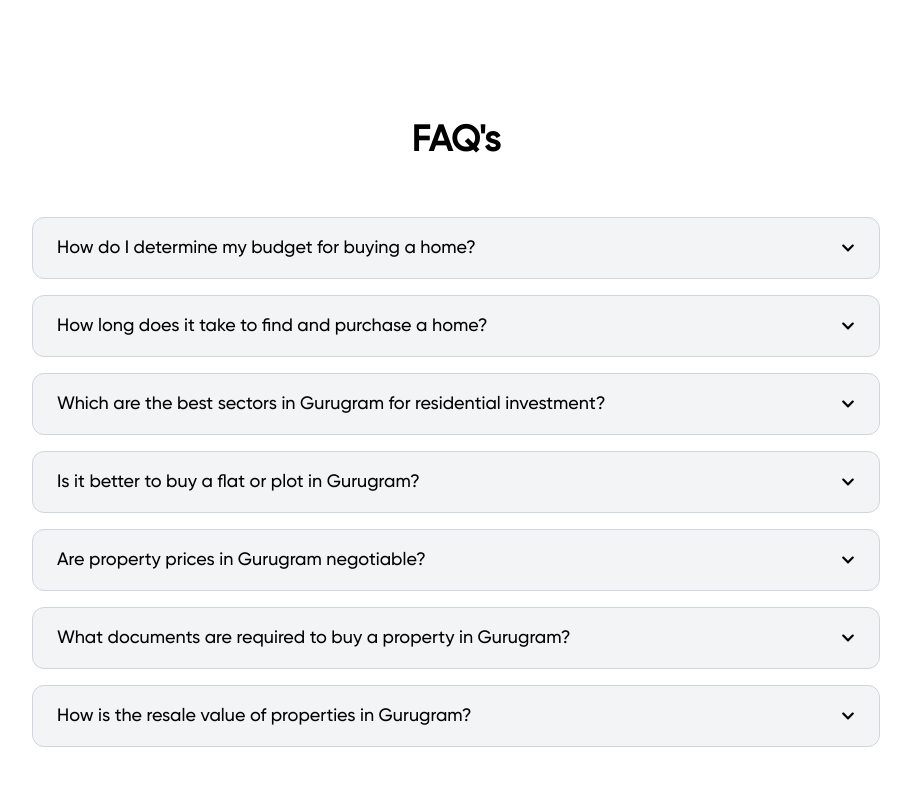
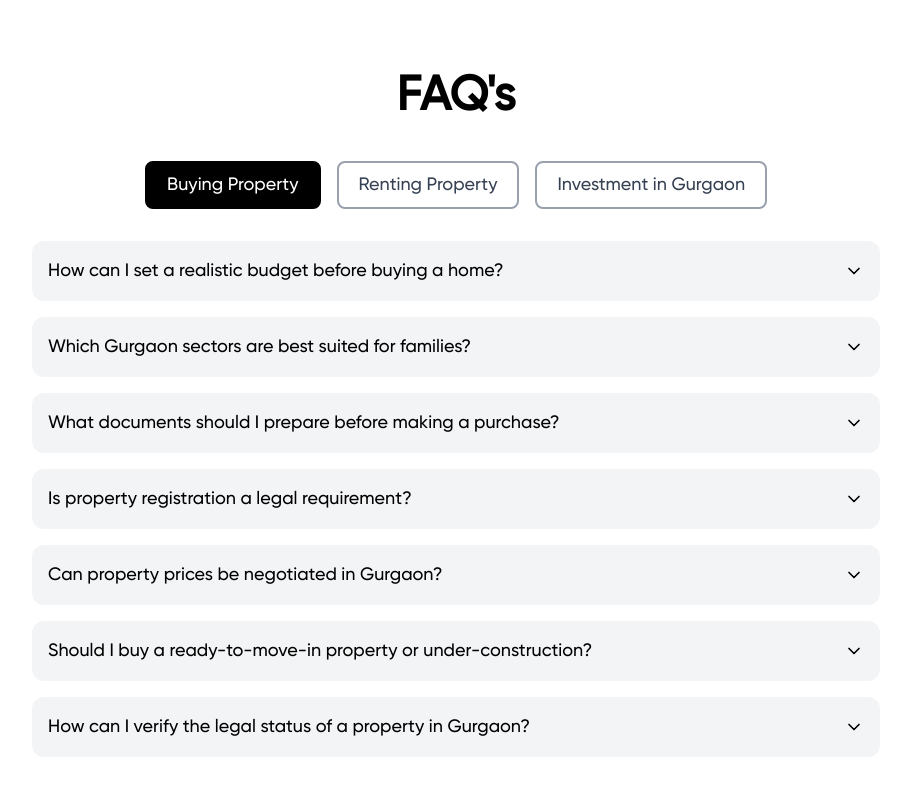
Before and after one commit to anshu0908/EklovyaProperties, a React (Vite) app: page / in a window 1280 px wide. Shown: the part 3220-4020 px from the top of the page, without its empty margins (184-1095 px from the left). Built offline with nearby package versions, Linux system fonts and the light colour scheme.

Commit message:
changed faq page

```diff
--- a/src/Components/FAQ.jsx
+++ b/src/Components/FAQ.jsx
@@ -1,45 +1,129 @@
 import React, { useState } from 'react';
-import { FaChevronDown, FaChevronUp } from 'react-icons/fa';
+import { ChevronDown, ChevronUp } from 'lucide-react';
 
-const generalFAQs = [
+const categories = [
+  { id: 'buy', name: 'Buying Property' },
+  { id: 'rent', name: 'Renting Property' },
+  { id: 'invest', name: 'Investment in Gurgaon' },
+];
+
+const faqData = {
+  buy: [
     {
-    question: 'How do I determine my budget for buying a home?',
+      question: 'How can I set a realistic budget before buying a home?',
       answer:
-      'To determine your budget, consider your income, monthly expenses, savings, and the amount you can afford for a down payment and loan EMI.'
+        'Review your income, monthly expenses, savings, and loan eligibility. In Gurgaon, prices differ greatly between sectors.'
     },
     {
-    question: 'How long does it take to find and purchase a home?',
+      question: 'Which Gurgaon sectors are best suited for families?',
       answer:
-      'The time can vary but generally takes 30 to 60 days depending on market conditions, financing, and legal formalities.'
+        'Sectors 57, 49, 50, and DLF Phase 4-5 are highly preferred due to good schools, malls, and metro connectivity.'
     },
     {
-    question: 'Which are the best sectors in Gurugram for residential investment?',
+      question: 'What documents should I prepare before making a purchase?',
       answer:
-      'Sectors like 57, 49, 67, and DLF Phase 1-5 are popular due to great infrastructure, metro connectivity, and proximity to business hubs.'
+        'You will need ID proof, PAN card, address proof, bank statements, sale deed, property title papers, and a No Objection Certificate from the builder.'
     },
     {
-    question: 'Is it better to buy a flat or plot in Gurugram?',
+      question: 'Is property registration a legal requirement?',
       answer:
-      'Flats offer modern amenities and security, while plots provide customization freedom. For investment, plots in emerging sectors like 95 or 99 are gaining traction.'
+        'Yes, it is mandatory to register the property with the Haryana government to complete ownership transfer.'
     },
     {
-    question: 'Are property prices in Gurugram negotiable?',
+      question: 'Can property prices be negotiated in Gurgaon?',
       answer:
-      'Yes, especially in under-construction or resale properties. Builders might offer discounts or waive off registration/maintenance charges.'
+        'Yes, both in resale and under-construction projects. Negotiations can often save you between 2% and 5% or even more.'
     },
     {
-    question: 'What documents are required to buy a property in Gurugram?',
+      question: 'Should I buy a ready-to-move-in property or under-construction?',
       answer:
-      'You will need ID proof, PAN card, address proof, bank statements, and legal documents like sale deed, property title, and builder NOC.'
+        'Ready-to-move-in properties offer immediate possession and no construction risk, while under-construction options can be cheaper but involve waiting.'
     },
     {
-    question: 'How is the resale value of properties in Gurugram?',
+      question: 'How can I verify the legal status of a property in Gurgaon?',
       answer:
-      'Properties in developed sectors and near Cyber City or Golf Course Road have high resale value. Location and builder reputation matter most.'
+        'Check the RERA registration, verify the title deed, and ensure there are no pending litigations or dues on the property.'
     }
-];
+  ],
+  rent: [
+    {
+      question: 'What is the average monthly rent for a 2BHK in Gurgaon?',
+      answer:
+        'Prime sectors usually range from ₹25,000 to ₹50,000 per month, depending on amenities and location.'
+    },
+    {
+      question: 'Do I need to have a registered rental agreement?',
+      answer:
+        'Yes, it provides legal protection and acts as proof of tenancy. Always ensure proper stamp duty is paid.'
+    },
+    {
+      question: 'Which sectors are best for renting near Cyber City?',
+      answer:
+        'DLF Phase 2, MG Road, and Sector 24 are popular choices among professionals working in Cyber City.'
+    },
+    {
+      question: 'Are landlords allowed to ask for a security deposit?',
+      answer:
+        'Yes, most landlords request 1–2 months’ rent as a refundable security deposit.'
+    },
+    {
+      question: 'Is living in a gated community worth the cost?',
+      answer:
+        'Yes, gated societies offer better safety, regular maintenance, and shared amenities compared to standalone buildings.'
+    },
+    {
+      question: 'Can I negotiate the rent in Gurgaon?',
+      answer:
+        'Yes, especially for long-term leases or if the property has been vacant for some time.'
+    },
+    {
+      question: 'What are common additional costs apart from rent?',
+      answer:
+        'You may need to pay for maintenance charges, electricity, water, and parking separately.'
+    }
+  ],
+  invest: [
+    {
+      question: 'Which Gurgaon localities have the highest growth potential?',
+      answer:
+        'Sectors along the Dwarka Expressway, such as 102–113, are witnessing fast appreciation due to major infrastructure projects.'
+    },
+    {
+      question: 'Is buying a plot better than purchasing an apartment?',
+      answer:
+        'Plots generally offer higher appreciation potential and flexibility, while apartments provide rental income and community amenities.'
+    },
+    {
+      question: 'What kind of ROI can I expect from Gurgaon real estate?',
+      answer:
+        'In high-demand sectors, an annual appreciation of 8–12% is achievable in the medium term.'
+    },
+    {
+      question: 'Is it wise to invest in an under-construction project?',
+      answer:
+        'Yes, if it’s from a reputed builder. Prices are usually lower, but always verify RERA registration and delivery timelines.'
+    },
+    {
+      question: 'How safe is it to invest in Gurgaon properties?',
+      answer:
+        'It is generally safe if you choose RERA-approved projects with clear titles and work with trusted developers and agents.'
+    },
+    {
+      question: 'What are the risks of short-term property investment?',
+      answer:
+        'Short-term investments can be risky due to market fluctuations and higher transaction costs like stamp duty and brokerage.'
+    },
+    {
+      question: 'How can I track upcoming real estate developments in Gurgaon?',
+      answer:
+        'Follow RERA updates, subscribe to local property news portals, and visit real estate expos for project announcements.'
+    }
+  ]
+};
 
-const GeneralFAQ = () => {
+
+const FAQ = () => {
+  const [activeCategory, setActiveCategory] = useState('buy');
   const [openIndex, setOpenIndex] = useState(null);
 
   const toggleAnswer = (index) => {
@@ -47,39 +131,56 @@ const GeneralFAQ = () => {
   };
 
   return (
-    <div className="max-w-4xl mx-auto text-center mt-6 px-4 sm:px-6 py-10">
-      <h3 className="text-4xl font-bold mb-14">FAQ's</h3>
+    <div className="max-w-4xl mx-auto text-center mt-8 px-4 sm:px-6 py-6">
+      <h3 className="text-4xl sm:text-5xl font-semibold mb-10">FAQ's</h3>
 
-      {generalFAQs.map((item, index) => (
-        <div
-          key={index}
-          className="mb-4 bg-gray-100 border border-gray-300 rounded-xl overflow-hidden"
+
+      <div className="flex flex-wrap justify-center gap-3 sm:gap-4 mb-8">
+        {categories.map((cat) => (
+          <button
+            key={cat.id}
+            onClick={() => {
+              setActiveCategory(cat.id);
+              setOpenIndex(null);
+            }}
+            className={`px-4 sm:px-5 py-2 border-2 rounded-lg text-base sm:text-lg font-medium transition-all duration-200 ${
+              activeCategory === cat.id
+                ? 'bg-black text-white border-black'
+                : 'border-gray-400 text-gray-700 hover:border-black'
+            }`}
           >
+            {cat.name}
+          </button>
+        ))}
+      </div>
+
+
+      <div className="space-y-4 text-left">
+        {faqData[activeCategory].map((item, index) => (
+          <div key={index} className="rounded-xl bg-gray-100 p-4">
             <button
               onClick={() => toggleAnswer(index)}
-            className="w-full flex flex-wrap justify-between items-center text-left px-6 py-4 text-lg font-medium"
+              className="w-full flex justify-between items-center text-left text-base sm:text-lg font-medium"
             >
-            <span className="w-[90%] sm:w-auto">{item.question}</span>
+              <span className="pr-4">{item.question}</span>
               {openIndex === index ? (
-              <FaChevronUp className="text-sm" />
+                <ChevronUp className="w-5 h-5 flex-shrink-0" />
               ) : (
-              <FaChevronDown className="text-sm" />
+                <ChevronDown className="w-5 h-5 flex-shrink-0" />
               )}
             </button>
-
             <div
-            className={`px-6 text-gray-600 transition-all duration-300 ease-in-out ${
-              openIndex === index
-                ? 'max-h-40 opacity-100 py-2'
-                : 'max-h-0 opacity-0 py-0'
-            } overflow-hidden`}
+              className={`overflow-hidden transition-all duration-300 ease-in-out ${
+                openIndex === index ? 'max-h-40 mt-3' : 'max-h-0'
+              }`}
             >
-            {item.answer}
+              <p className="text-gray-700 text-sm sm:text-base">{item.answer}</p>
             </div>
           </div>
         ))}
       </div>
+    </div>
   );
 };
 
-export default GeneralFAQ;
+export default FAQ;
--- a/src/Components/SectorCard.jsx
+++ b/src/Components/SectorCard.jsx
@@ -103,7 +103,7 @@ const Sectors = () => {
   }, []);
 
   return (
-    <section className="max-w-6xl mx-auto px-4 py-16 space-y-10">
+    <div className="max-w-6xl mx-auto px-4 pt-16 pb-6 space-y-10">
       <div className="text-center space-y-4 px-2 sm:px-6">
         <h2 className="text-2xl sm:text-3xl md:text-4xl font-bold">
           Settle in your dream location
@@ -129,7 +129,7 @@ const Sectors = () => {
           />
         ))}
       </div>
-    </section>
+    </div>
   );
 };
 
```
Lines whose indentation alone changed are shown as unchanged.
